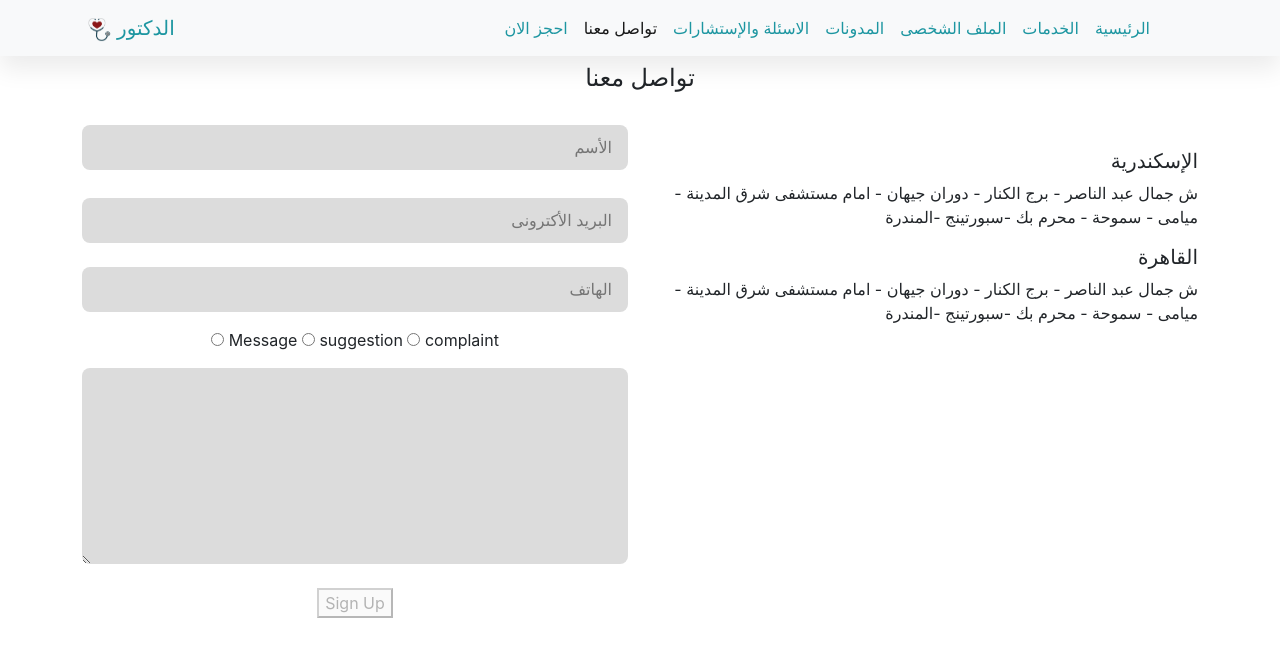
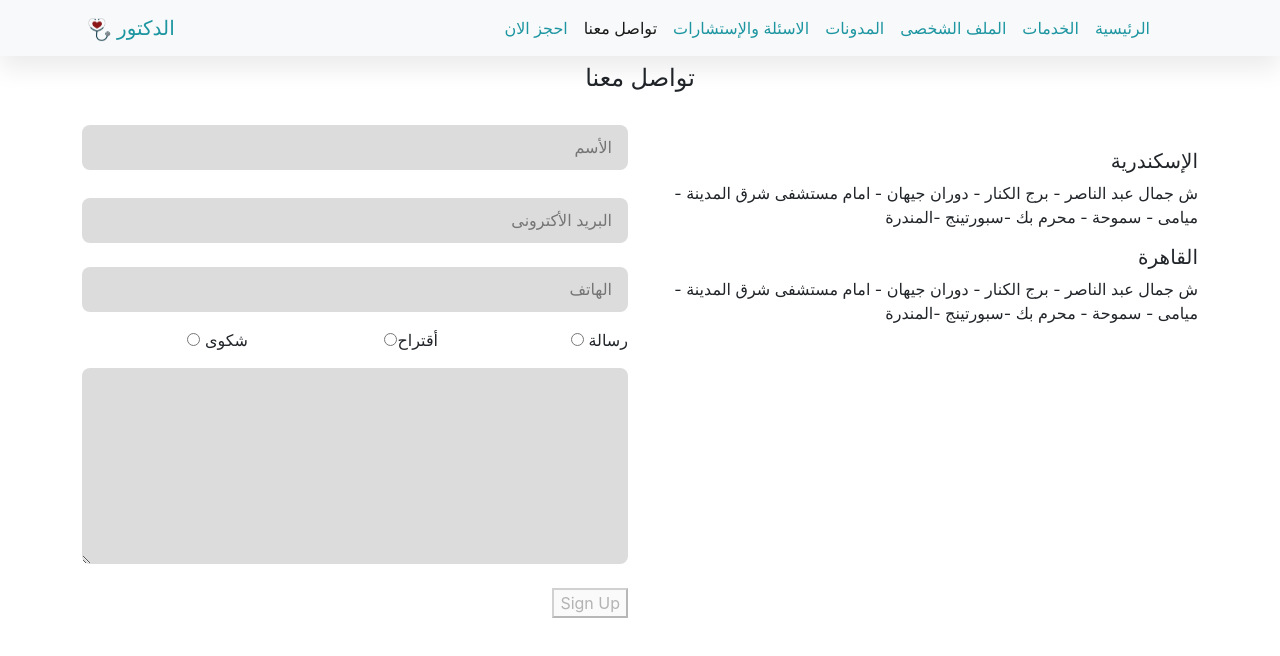
Before and after one commit to jenica-agency/Doctor-app, a React (Create React App) app in the folder doctor-app/: page /Contact in a window 1280 px wide. Shown: the top 656 px of the page. Built offline with nearby package versions, Linux system fonts and the light colour scheme.

Commit message:
add contact type message

```diff
--- a/doctor-app/src/Components/Contact/Contact.css
+++ b/doctor-app/src/Components/Contact/Contact.css
@@ -9,6 +9,9 @@
  }
 
  /* form contact left  */
+ .contact-form{
+    text-align: start;
+ }
 .instructions {
     font-size: 0.75rem;
     border-radius: 0.5rem;
--- a/doctor-app/src/Components/Contact/Contact.js
+++ b/doctor-app/src/Components/Contact/Contact.js
@@ -139,7 +139,7 @@ function Contact() {
                             <section className='contact-container'>
                                 <p ref={errRef} className={errMsg ? "errmsg" : "offscreen"} aria-live="assertive">{errMsg}</p>
 
-                                <form onSubmit={handleSubmit}>
+                                <form onSubmit={handleSubmit} className='contact-form'>
 
                                   {/* user name  */}
                                     <label htmlFor="username">
@@ -203,7 +203,9 @@ function Contact() {
                                         placeholder={t('contact.contactFormPhone')}
                                     />
                                     {/* type message */}
-                                    <span> Message </span>
+                                    <div className='row'>
+                                        <div className='message col-4'>
+                                             <span> {t('contact.contactFormChooseMessage')} </span>
                                               <input
                                                 name='type'
                                                 type = "radio"
@@ -212,7 +214,9 @@ function Contact() {
                                                 onChange = {(e)=> setType(e.target.value)}
 
                                               />
-                                    <span> suggestion </span>
+                                        </div>
+                                        <div className='suggestion col-4 '>
+                                             <span> {t('contact.contactFormChooseSuggestion')}</span>
                                               <input
                                                   name='type'
                                                   type = "radio"
@@ -221,7 +225,9 @@ function Contact() {
                                                   onChange = {(e) => setType(e.target.value)}
 
                                               />
-                                    <span> complaint </span>
+                                        </div>
+                                        <div className='complaint col-4 '>
+                                            <span> {t('contact.contactFormChooseComplaint')} </span>
                                             <input
                                               name='type'
                                               type = "radio"
@@ -230,6 +236,8 @@ function Contact() {
                                               onChange = {(e) => setType(e.target.value)}
 
                                               />
+                                        </div>
+                                    </div>
 
                                     {/* user message  */}
 
@@ -248,7 +256,7 @@ function Contact() {
 
 
                                     {/* user button  */}
-                                    <button disabled={!validName || !validEmail ? true : false}>Sign Up</button>
+                                    <button disabled={!validName || !validEmail || !message ? true : false}>Sign Up</button>
                                 </form>
                             </section>
                         )}
--- a/doctor-app/src/locale/ar.json
+++ b/doctor-app/src/locale/ar.json
@@ -32,7 +32,10 @@
         "contactFormName":"الأسم",
         "contactFormEmail":"البريد الأكترونى",
         "contactFormPhone":"الهاتف",
-        "contactFormMessage":"الرسالة"
+        "contactFormMessage":"الرسالة",
+        "contactFormChooseMessage":"رسالة",
+        "contactFormChooseSuggestion":"أقتراح",
+        "contactFormChooseComplaint":"شكوى"
     },
     "LogoNavName": "الدكتور",
     "LiNavLinkHome": "الرئيسية",
```
Lines whose indentation alone changed are shown as unchanged.
